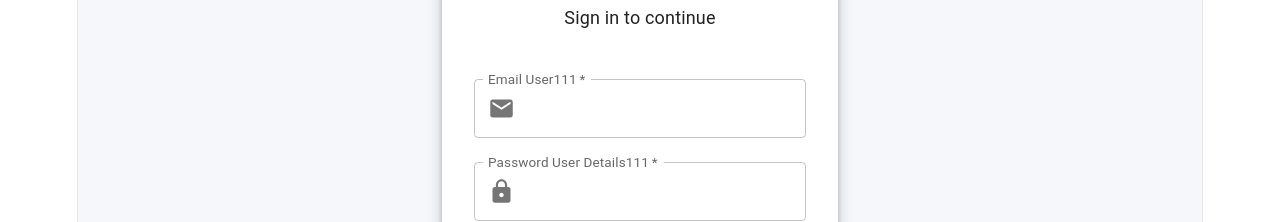
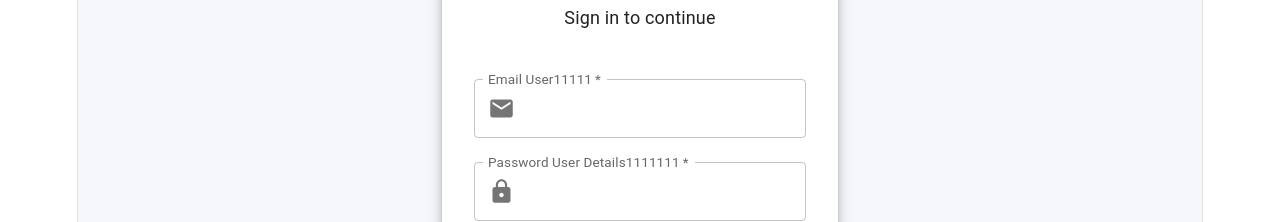
Before and after one commit to khanhpn/react_source_aws, a React (Vite) app: page / in a window 1280 px wide. Shown: the part 251-473 px from the top of the page. Built offline with nearby package versions, Linux system fonts and the light colour scheme.

Commit message:
update unit test label

```diff
--- a/src/App.tsx
+++ b/src/App.tsx
@@ -65,7 +65,7 @@ function App() {
             <Box component="form" onSubmit={handleSubmit}>
               <TextField
                 fullWidth
-                label="Email User111"
+                label="Email User11111"
                 type="email"
                 margin="normal"
                 value={email}
@@ -84,7 +84,7 @@ function App() {
 
               <TextField
                 fullWidth
-                label="Password User Details111"
+                label="Password User Details1111111"
                 type="password"
                 margin="normal"
                 value={password}
```
